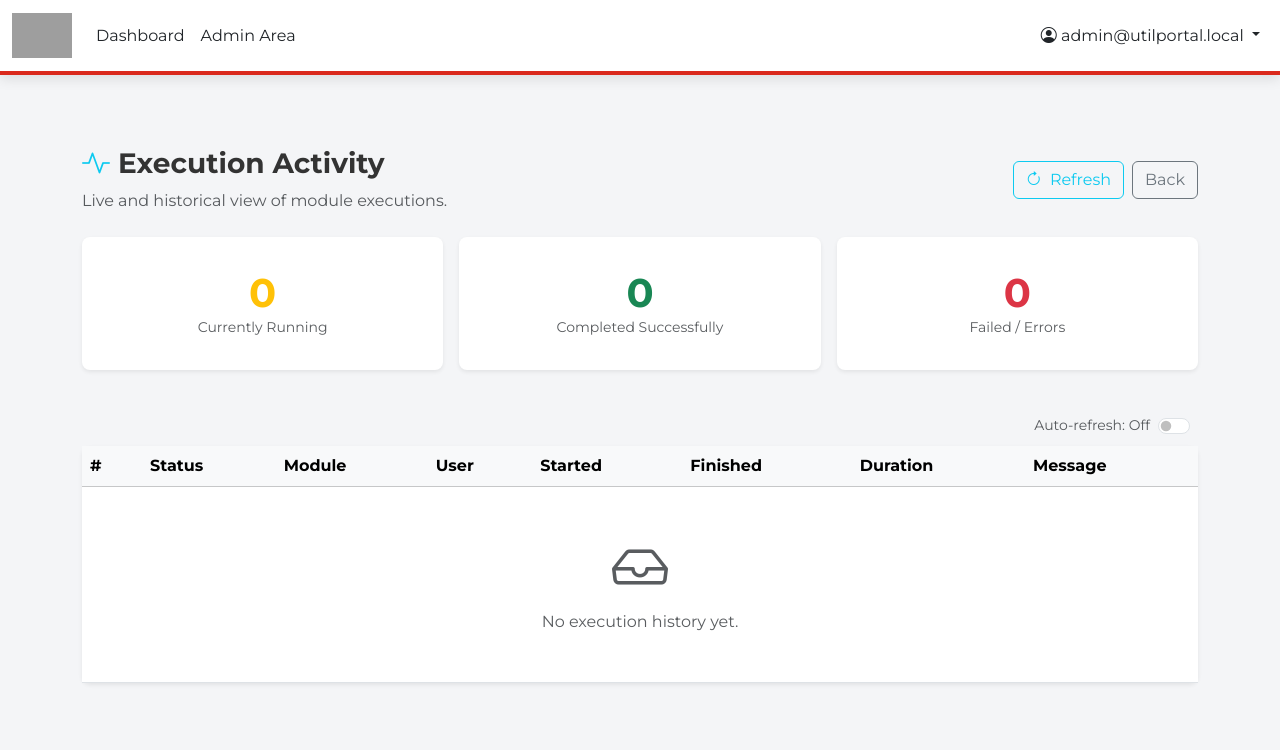
After one commit to PIRTEKUS/UtilPortal, a Flask app: page /admin/activity in a window 1280 px wide. The commit adds this page. Shown: the top 750 px of the page. Run offline with Flask 3, Linux system fonts and the light colour scheme; a user stored in the database is signed in; grey boxes are pictures that could not be loaded.

Commit message:
Add activity log page, execution history tracking, X-Accel-Buffering, update.sh deploy script

```diff
--- a/migrate_db.py
+++ b/migrate_db.py
@@ -18,7 +18,8 @@ with app.app_context():
         "ALTER TABLE module ADD COLUMN folder_id INT",
         "ALTER TABLE module ADD COLUMN custom_code TEXT",
         "ALTER TABLE module ADD COLUMN is_python_folder BOOLEAN DEFAULT FALSE",
-        "ALTER TABLE module ADD COLUMN python_entry_file VARCHAR(255)"
+        "ALTER TABLE module ADD COLUMN python_entry_file VARCHAR(255)",
+        "ALTER TABLE audit_log ADD COLUMN end_time DATETIME NULL",
     ]
 
     for cmd in columns_to_add:
--- a/models.py
+++ b/models.py
@@ -127,10 +127,11 @@ class Module(db.Model):
 class AuditLog(db.Model):
     id = db.Column(db.Integer, primary_key=True)
     timestamp = db.Column(db.DateTime, index=True, default=lambda: datetime.now(timezone.utc))
+    end_time = db.Column(db.DateTime, nullable=True)
     user_id = db.Column(db.Integer, db.ForeignKey('user.id'), nullable=False)
     module_id = db.Column(db.Integer, db.ForeignKey('module.id'), nullable=False)
-    parameters_used = db.Column(db.Text) # JSON string of what parameters were submitted
-    status = db.Column(db.String(50)) # 'success' or 'error'
+    parameters_used = db.Column(db.Text)
+    status = db.Column(db.String(50))  # 'running', 'success', or 'error'
     message = db.Column(db.Text)
 
     user = db.relationship('User', backref=db.backref('audit_logs', lazy=True))
--- a/routes/admin.py
+++ b/routes/admin.py
@@ -4,7 +4,7 @@ import shutil
 from flask import Blueprint, render_template, redirect, url_for, flash, request, jsonify, current_app
 from flask_login import login_required, current_user
 from werkzeug.utils import secure_filename
-from models import User, Module, ServerConnection, db, Role, Folder, AppSetting
+from models import User, Module, ServerConnection, db, Role, Folder, AppSetting, AuditLog
 from functools import wraps
 import pyodbc
 
@@ -30,6 +30,14 @@ def dashboard():
                          users_count=users_count,
                          modules_count=modules_count,
                          connections_count=connections_count)
+
+# --- ACTIVITY LOG ---
+@bp.route('/activity')
+@login_required
+@admin_required
+def activity():
+    logs = AuditLog.query.order_by(AuditLog.timestamp.desc()).limit(200).all()
+    return render_template('admin/activity.html', logs=logs)
 
 # --- CONNECTIONS ---
 @bp.route('/connections')
--- /dev/null
+++ b/templates/admin/activity.html
@@ -0,0 +1,160 @@
+{% extends "base.html" %}
+{% block title %}Execution Activity{% endblock %}
+
+{% block content %}
+<div class="row mb-4">
+    <div class="col-12 d-flex justify-content-between align-items-center">
+        <div>
+            <h3 class="fw-bold"><i class="bi bi-activity me-2 text-info"></i>Execution Activity</h3>
+            <p class="text-muted mb-0">Live and historical view of module executions.</p>
+        </div>
+        <div class="d-flex gap-2">
+            <button class="btn btn-outline-info" onclick="location.reload()">
+                <i class="bi bi-arrow-clockwise me-1"></i> Refresh
+            </button>
+            <a href="{{ url_for('admin.dashboard') }}" class="btn btn-outline-secondary">Back</a>
+        </div>
+    </div>
+</div>
+
+<!-- Summary badges -->
+{% set running = logs | selectattr('status', 'equalto', 'running') | list %}
+{% set success = logs | selectattr('status', 'equalto', 'success') | list %}
+{% set errors  = logs | selectattr('status', 'equalto', 'error')   | list %}
+<div class="row g-3 mb-4">
+    <div class="col-md-4">
+        <div class="card border-0 shadow-sm text-center py-2">
+            <div class="card-body">
+                <div class="display-6 fw-bold text-warning">{{ running|length }}</div>
+                <div class="text-muted small">Currently Running</div>
+            </div>
+        </div>
+    </div>
+    <div class="col-md-4">
+        <div class="card border-0 shadow-sm text-center py-2">
+            <div class="card-body">
+                <div class="display-6 fw-bold text-success">{{ success|length }}</div>
+                <div class="text-muted small">Completed Successfully</div>
+            </div>
+        </div>
+    </div>
+    <div class="col-md-4">
+        <div class="card border-0 shadow-sm text-center py-2">
+            <div class="card-body">
+                <div class="display-6 fw-bold text-danger">{{ errors|length }}</div>
+                <div class="text-muted small">Failed / Errors</div>
+            </div>
+        </div>
+    </div>
+</div>
+
+<!-- Auto-refresh toggle -->
+<div class="d-flex justify-content-end mb-2 align-items-center gap-2">
+    <span class="text-muted small" id="refresh-label">Auto-refresh: Off</span>
+    <div class="form-check form-switch mb-0">
+        <input class="form-check-input" type="checkbox" id="autoRefreshToggle" role="switch">
+    </div>
+</div>
+
+<div class="card shadow-sm border-0">
+    <div class="card-body p-0">
+        <div class="table-responsive">
+            <table class="table table-hover mb-0 align-middle">
+                <thead class="table-light">
+                    <tr>
+                        <th style="width:60px">#</th>
+                        <th>Status</th>
+                        <th>Module</th>
+                        <th>User</th>
+                        <th>Started</th>
+                        <th>Finished</th>
+                        <th>Duration</th>
+                        <th>Message</th>
+                    </tr>
+                </thead>
+                <tbody>
+                    {% for log in logs %}
+                    <tr class="{% if log.status == 'running' %}table-warning{% elif log.status == 'error' %}table-danger{% endif %}">
+                        <td class="text-muted small">{{ log.id }}</td>
+                        <td>
+                            {% if log.status == 'running' %}
+                            <span class="badge bg-warning text-dark">
+                                <i class="bi bi-arrow-repeat me-1 spin"></i>Running
+                            </span>
+                            {% elif log.status == 'success' %}
+                            <span class="badge bg-success"><i class="bi bi-check-circle me-1"></i>Success</span>
+                            {% elif log.status == 'error' %}
+                            <span class="badge bg-danger"><i class="bi bi-x-circle me-1"></i>Error</span>
+                            {% else %}
+                            <span class="badge bg-secondary">{{ log.status }}</span>
+                            {% endif %}
+                        </td>
+                        <td class="fw-semibold">{{ log.module.name if log.module else '—' }}</td>
+                        <td class="text-muted small">{{ log.user.email if log.user else '—' }}</td>
+                        <td class="small text-nowrap">
+                            {{ log.timestamp.strftime('%Y-%m-%d %H:%M:%S') if log.timestamp else '—' }}
+                        </td>
+                        <td class="small text-nowrap">
+                            {% if log.end_time %}
+                                {{ log.end_time.strftime('%Y-%m-%d %H:%M:%S') }}
+                            {% elif log.status == 'running' %}
+                                <span class="text-warning fst-italic">In progress…</span>
+                            {% else %}
+                                —
+                            {% endif %}
+                        </td>
+                        <td class="small">
+                            {% if log.end_time and log.timestamp %}
+                                {% set delta = (log.end_time - log.timestamp).total_seconds() | int %}
+                                {% if delta >= 3600 %}
+                                    {{ (delta // 3600) }}h {{ (delta % 3600 // 60) }}m {{ (delta % 60) }}s
+                                {% elif delta >= 60 %}
+                                    {{ delta // 60 }}m {{ delta % 60 }}s
+                                {% else %}
+                                    {{ delta }}s
+                                {% endif %}
+                            {% elif log.status == 'running' %}
+                                <span class="text-warning fst-italic">—</span>
+                            {% else %}
+                                —
+                            {% endif %}
+                        </td>
+                        <td class="small text-muted">{{ log.message or '—' }}</td>
+                    </tr>
+                    {% else %}
+                    <tr>
+                        <td colspan="8" class="text-center py-5 text-muted">
+                            <i class="bi bi-inbox display-4 d-block mb-2"></i>
+                            No execution history yet.
+                        </td>
+                    </tr>
+                    {% endfor %}
+                </tbody>
+            </table>
+        </div>
+    </div>
+</div>
+
+<style>
+    @keyframes spin { to { transform: rotate(360deg); } }
+    .spin { display: inline-block; animation: spin 1s linear infinite; }
+</style>
+{% endblock %}
+
+{% block scripts %}
+<script>
+    let refreshInterval = null;
+    const toggle = document.getElementById('autoRefreshToggle');
+    const label  = document.getElementById('refresh-label');
+
+    toggle.addEventListener('change', function () {
+        if (this.checked) {
+            label.textContent = 'Auto-refresh: 10s';
+            refreshInterval = setInterval(() => location.reload(), 10000);
+        } else {
+            label.textContent = 'Auto-refresh: Off';
+            clearInterval(refreshInterval);
+        }
+    });
+</script>
+{% endblock %}
```
Also changed, not shown: routes/portal.py (+44 -18 lines), templates/admin/dashboard.html (+16 -0 lines), 1 other file.
